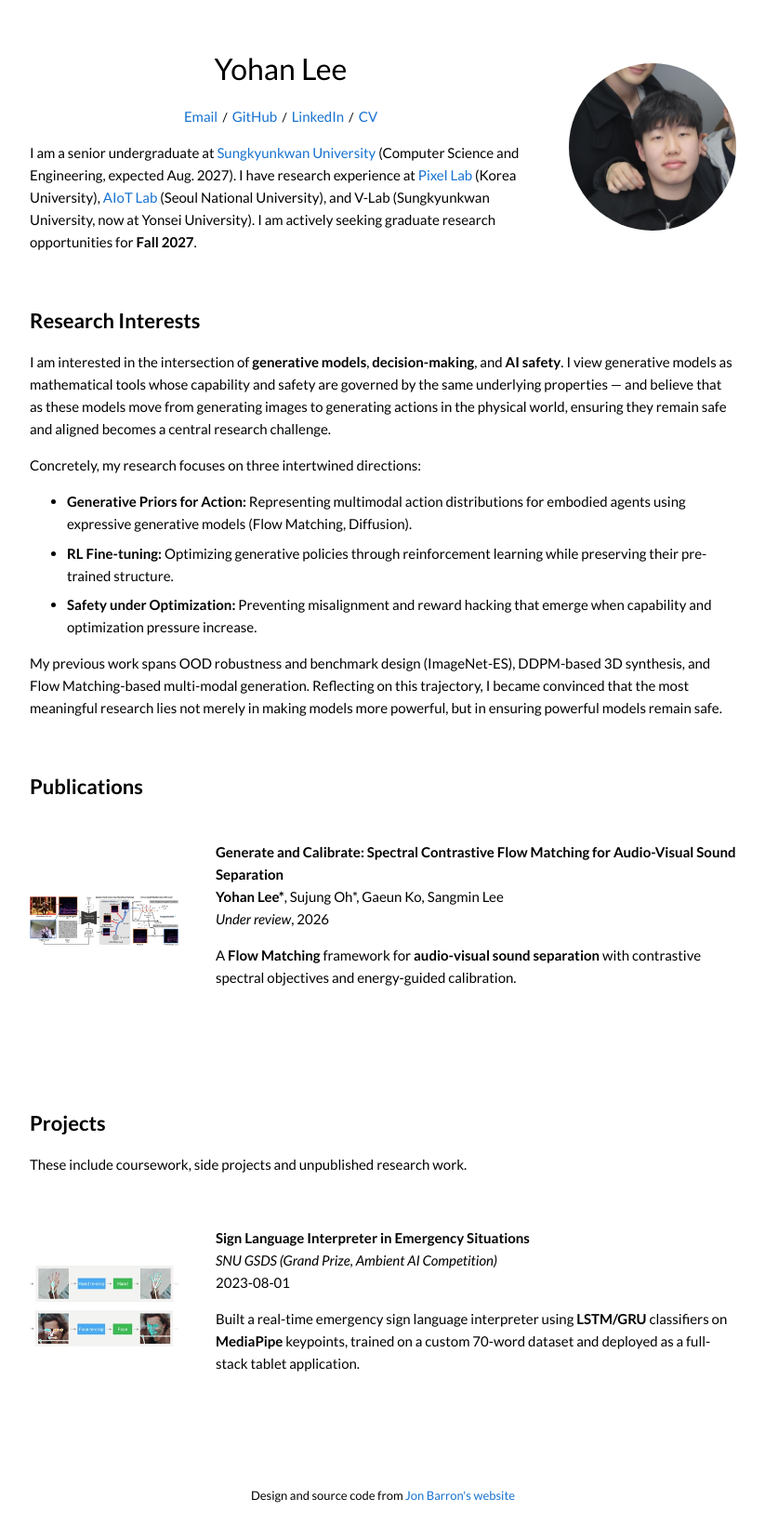
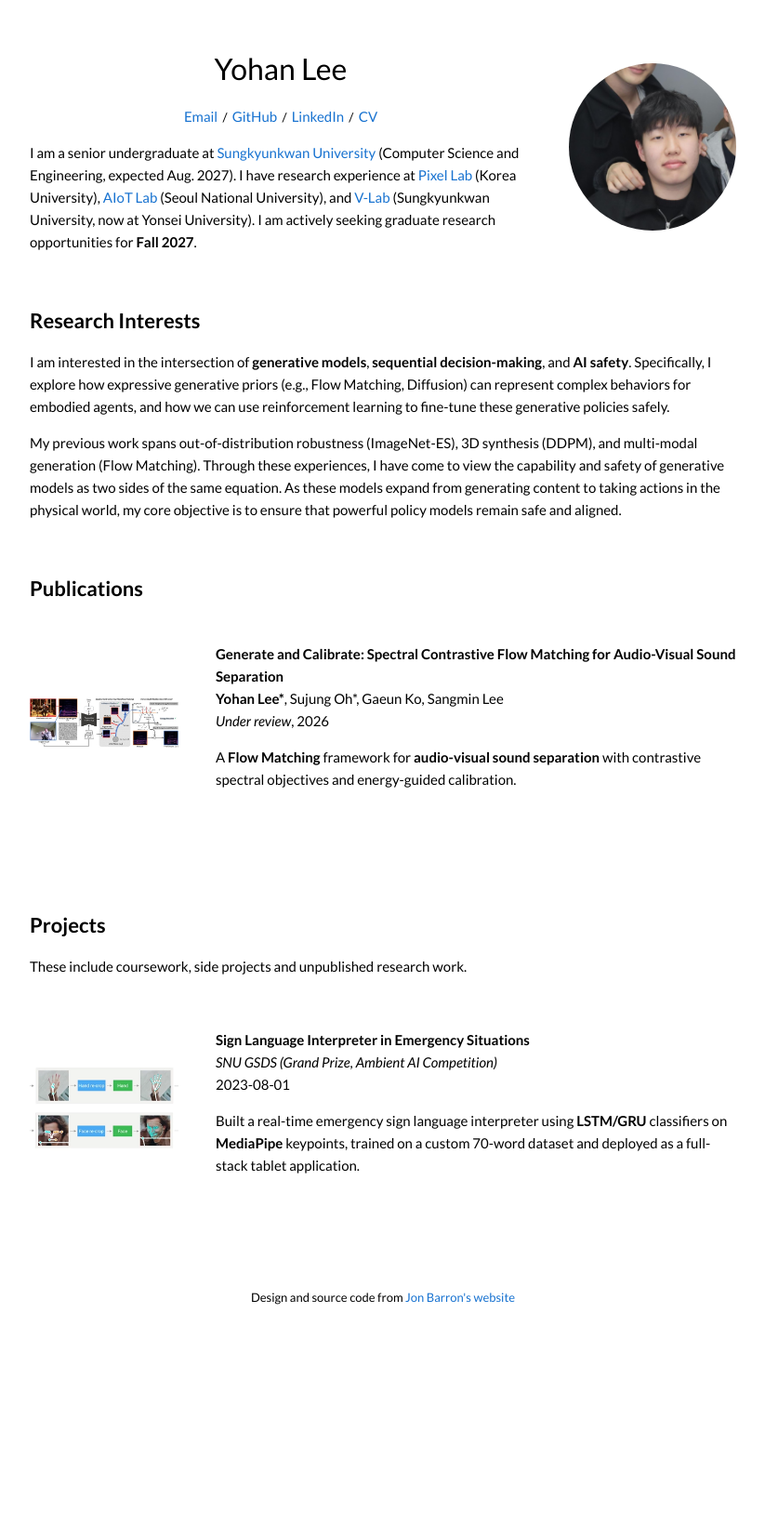
Before and after one commit to yh-lee01/yh-lee01.github.io, a Jekyll site: the page built from _posts/2026-01-01-pub-SCFM.md, in a window 1280 px wide. Shown: the whole page at 93% size, without its empty margins (228-1051 px from the left). Built offline with Jekyll 4.4.1, drawn with Linux system fonts in a browser that asks for light colours; after the commit the page ends 1427 px from its top, so only the background shows below that.

Commit message:
Soften Research Interests and add V-Lab link

```diff
--- a/_data/profile.yml
+++ b/_data/profile.yml
@@ -15,7 +15,7 @@ links:
   twitter: ""
 
 bio:
-  - 'I am a senior undergraduate at <a href="https://www.skku.edu">Sungkyunkwan University</a> (Computer Science and Engineering, expected Aug. 2027). I have research experience at <a href="https://sites.google.com/view/pixel-lab-ai/home">Pixel Lab</a> (Korea University), <a href="https://aiot.snu.ac.kr/home">AIoT Lab</a> (Seoul National University), and V-Lab (Sungkyunkwan University, now at Yonsei University). I am actively seeking graduate research opportunities for <strong>Fall 2027</strong>.'
+  - 'I am a senior undergraduate at <a href="https://www.skku.edu">Sungkyunkwan University</a> (Computer Science and Engineering, expected Aug. 2027). I have research experience at <a href="https://sites.google.com/view/pixel-lab-ai/home">Pixel Lab</a> (Korea University), <a href="https://aiot.snu.ac.kr/home">AIoT Lab</a> (Seoul National University), and <a href="https://v-laboratory.github.io/#/">V-Lab</a> (Sungkyunkwan University, now at Yonsei University). I am actively seeking graduate research opportunities for <strong>Fall 2027</strong>.'
 
 # ============================================================
 # News (최근 근황)
@@ -33,14 +33,8 @@ news_title: "News"
 research_goal:
   title: "Research Interests"
   paragraphs:
-    - 'I am interested in the intersection of <strong>generative models</strong>, <strong>decision-making</strong>, and <strong>AI safety</strong>. I view generative models as mathematical tools whose capability and safety are governed by the same underlying properties — and believe that as these models move from generating images to generating actions in the physical world, ensuring they remain safe and aligned becomes a central research challenge.'
-    - 'Concretely, my research focuses on three intertwined directions:'
-  bullets:
-    - '<strong>Generative Priors for Action:</strong> Representing multimodal action distributions for embodied agents using expressive generative models (Flow Matching, Diffusion).'
-    - '<strong>RL Fine-tuning:</strong> Optimizing generative policies through reinforcement learning while preserving their pre-trained structure.'
-    - '<strong>Safety under Optimization:</strong> Preventing misalignment and reward hacking that emerge when capability and optimization pressure increase.'
-  closing:
-    - 'My previous work spans OOD robustness and benchmark design (ImageNet-ES), DDPM-based 3D synthesis, and Flow Matching-based multi-modal generation. Reflecting on this trajectory, I became convinced that the most meaningful research lies not merely in making models more powerful, but in ensuring powerful models remain safe.'
+    - 'I am interested in the intersection of <strong>generative models</strong>, <strong>sequential decision-making</strong>, and <strong>AI safety</strong>. Specifically, I explore how expressive generative priors (e.g., Flow Matching, Diffusion) can represent complex behaviors for embodied agents, and how we can use reinforcement learning to fine-tune these generative policies safely.'
+    - 'My previous work spans out-of-distribution robustness (ImageNet-ES), 3D synthesis (DDPM), and multi-modal generation (Flow Matching). Through these experiences, I have come to view the capability and safety of generative models as two sides of the same equation. As these models expand from generating content to taking actions in the physical world, my core objective is to ensure that powerful policy models remain safe and aligned.'
 
 # ============================================================
 # 섹션 제목 / 설명
```
